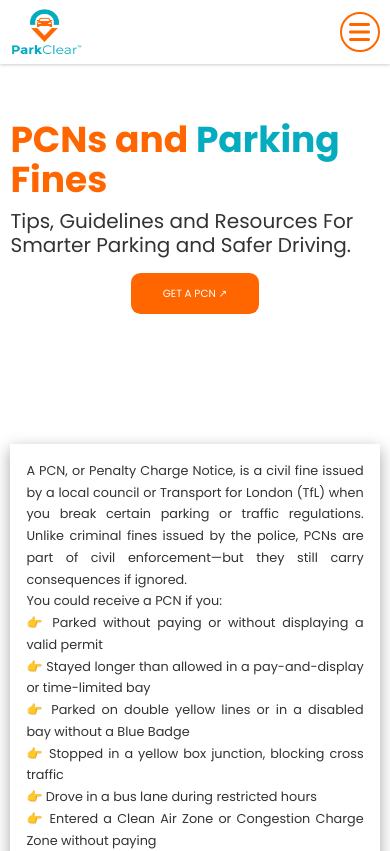
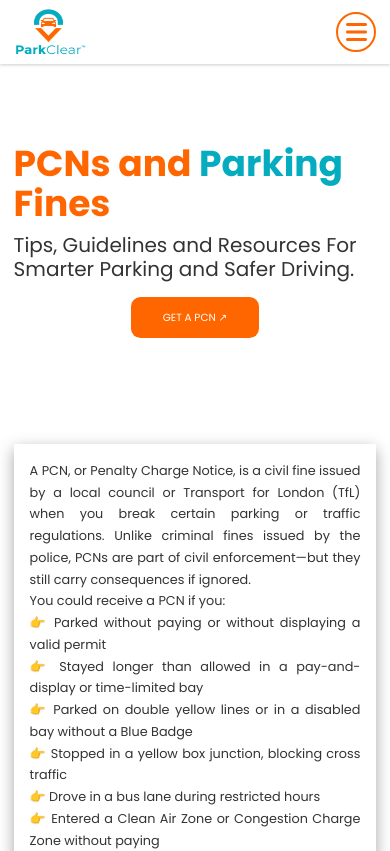
Before and after one commit to apsdeveloper461/ParkClear, a React (Vite) app: page /1 in a window 390 px wide. Shown: the top 851 px of the page. Built offline with nearby package versions, Linux system fonts and the light colour scheme.

Commit message:
set content page padding

```diff
--- a/src/stylesheet/main.css
+++ b/src/stylesheet/main.css
@@ -112,9 +112,7 @@
     .main__home .main__content{
       padding-top: 12rem;
     }
-    .main__content{
-      padding-top: 7rem;
-    }
+
     /* .main__searchinput {
       font-size: 1rem;
       padding: 0.5rem 0.2rem;
--- a/src/stylesheet/utils.css
+++ b/src/stylesheet/utils.css
@@ -15,7 +15,7 @@
 }
 @media only screen and (max-width: 500px) {
     .pad {
-        padding: 0 1.3rem;
+        padding: 0 1.7rem;
     }
 }
 
```
